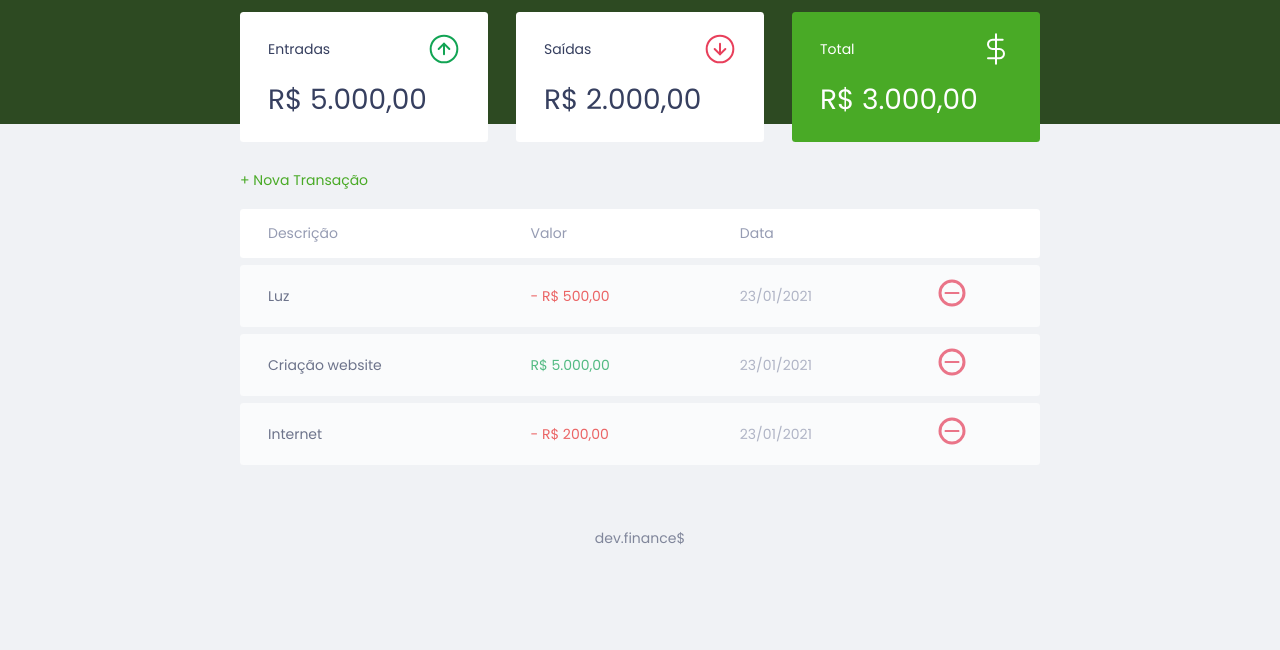
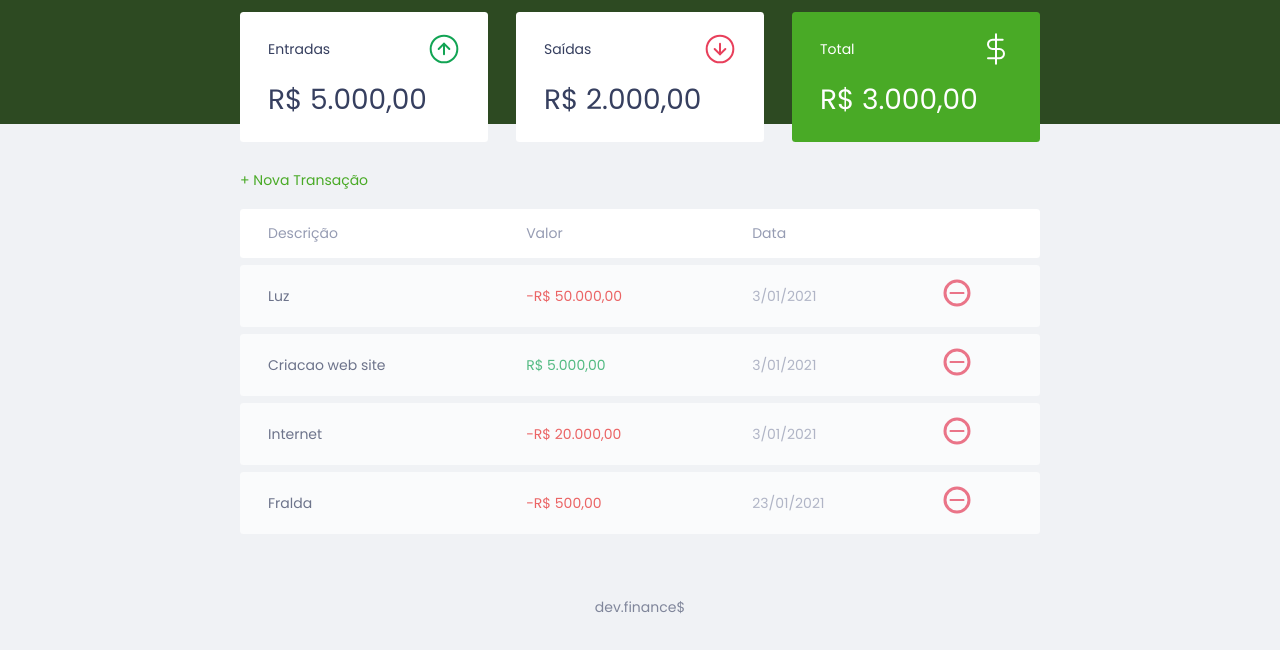
Before and after one commit to whalyson18/maratona-discovery, a plain HTML site: page index.html in a window 1280 px wide. Shown: the part 74-724 px from the top of the page. Drawn offline with Linux system fonts and the light colour scheme.

Commit message:
Final dia 3 - part 1 - Maratona Discovery

```diff
--- a/index.html
+++ b/index.html
@@ -60,44 +60,7 @@
               <th></th>
             </tr>
           </thead>
-          <tbody>
-            <tr>
-              <td class="description">Luz</td>
-              <td class="expense">- R$ 500,00</td>
-              <td class="date">23/01/2021</td>
-              <td>
-                <img
-                  src="./assets/minus.svg"
-                  alt="Remover transação"
-                  srcset=""
-                />
-              </td>
-            </tr>
-            <tr>
-              <td class="description">Criação website</td>
-              <td class="income">R$ 5.000,00</td>
-              <td class="date">23/01/2021</td>
-              <td>
-                <img
-                  src="./assets/minus.svg"
-                  alt="Remover transação"
-                  srcset=""
-                />
-              </td>
-            </tr>
-            <tr>
-              <td class="description">Internet</td>
-              <td class="expense">- R$ 200,00</td>
-              <td class="date">23/01/2021</td>
-              <td>
-                <img
-                  src="./assets/minus.svg"
-                  alt="Remover transação"
-                  srcset=""
-                />
-              </td>
-            </tr>
-          </tbody>
+          <tbody></tbody>
         </table>
       </section>
     </main>
--- a/script.js
+++ b/script.js
@@ -6,3 +6,88 @@ const Modal = {
     document.querySelector('.modal-overlay').classList.remove('active');
   },
 };
+
+const transactions = [
+  {
+    id: 1,
+    description: 'Luz',
+    amount: -50000,
+    date: '3/01/2021',
+  },
+  {
+    id: 2,
+    description: 'Criacao web site',
+    amount: 5000,
+    date: '3/01/2021',
+  },
+  {
+    id: 3,
+    description: 'Internet',
+    amount: -20000,
+    date: '3/01/2021',
+  },
+  {
+    id: 4,
+    description: 'Fralda',
+    amount: -500,
+    date: '23/01/2021',
+  },
+];
+
+const Transaction = {
+  incomes() {},
+  expenses() {},
+  total() {},
+};
+
+const DOM = {
+  transactionsContainer: document.querySelector('#data-table tbody'),
+
+  addTransaction(transaction, index) {
+    const tr = document.createElement('tr');
+    tr.innerHTML = DOM.innerHTMLTransaction(transaction);
+
+    DOM.transactionsContainer.appendChild(tr);
+  },
+  innerHTMLTransaction(transaction) {
+    const CSSclass = transaction.amount > 0 ? 'income' : 'expense';
+
+    const amount = Utils.formatCurrency(transaction.amount);
+
+    const html = `
+      <td class="description">${transaction.description}</td>
+      <td class="${CSSclass}">${amount}</td>
+      <td class="date">${transaction.date}</td>
+      <td>
+        <img
+          src="./assets/minus.svg"
+          alt="Remover transação"
+          srcset=""
+        />
+      </td>`;
+
+    return html;
+  },
+};
+
+const Utils = {
+  formatCurrency(value) {
+    const signal = Number(value) < 0 ? '-' : '';
+    value = String(value).replace(/\D/g, '');
+
+    value = Number(value).toLocaleString('pt-BR', {
+      style: 'currency',
+      currency: 'BRL',
+    });
+
+    return signal + value;
+  },
+};
+
+transactions.map((transaction) => {
+  DOM.addTransaction(transaction);
+});
+
+//transactions.forEach((transaction) => {
+//  DOM.addTransaction(transaction);
+//});
```
